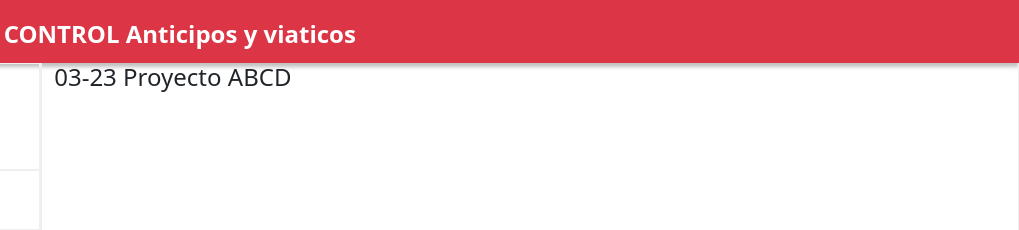
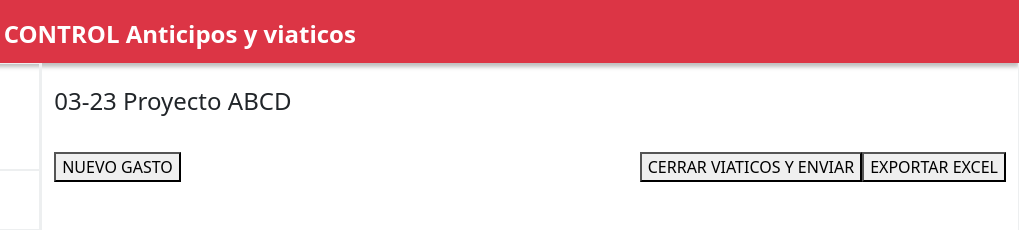
Before and after one commit to GreatUsername63/Tarea-Evaluativa-4-Lista-de-viaticos, a plain HTML site: page index.html in a window 1280 px wide. Shown: the top 230 px of the page, 261-1280 px from the left. Drawn offline with nearby package versions, Linux system fonts and the light colour scheme.

Commit message:
Update index.html

```diff
--- a/index.html
+++ b/index.html
@@ -63,8 +63,18 @@
                                 </div>
                             </div>
                         </div>
+
                         <div class="informacion col-md-10">
-                            <h4>03-23 Proyecto ABCD</h4>
+                            <div class="row">
+                                <div class="project-title col-12 pt-4 pb-4">
+                                    <h4>03-23 Proyecto ABCD</h4>
+                                </div>
+                                <div class="button-column-line col-12 pt-1 pb-1 d-flex">
+                                    <button class="button-column button1 me-auto">NUEVO GASTO</button>
+                                    <button class="button-column button2">CERRAR VIATICOS Y ENVIAR</button>
+                                    <button class="button-column button3">EXPORTAR EXCEL</button>
+                                </div>
+                            </div>
                         </div>
                     </div>
                     <div class="footer row">
```
